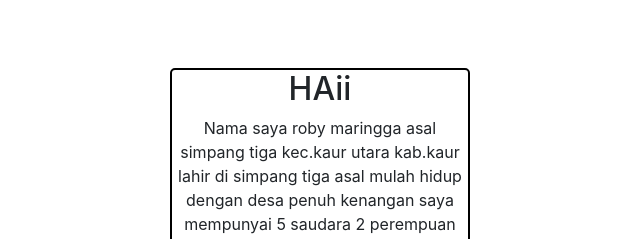
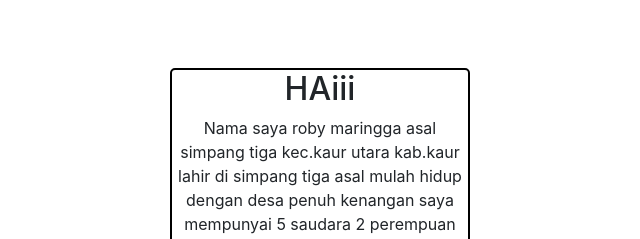
Before and after one commit to Robymaringga/My-profil, a plain HTML site: page about.html in a window 1280 px wide. Shown: the part 188-427 px from the top of the page, 320-960 px from the left. Drawn offline with Linux system fonts and the light colour scheme.

Commit message:
Update about.html

```diff
--- a/about.html
+++ b/about.html
@@ -53,7 +53,7 @@
   </nav>
   <center>
       <div class="tentang">
-        <h2 >HAii</h2>
+        <h2 >HAiii</h2>
         <p>Nama saya roby maringga asal simpang tiga kec.kaur utara kab.kaur lahir di simpang tiga asal mulah hidup dengan desa penuh kenangan saya mempunyai 5 saudara 2 perempuan dan 3 kakak laki laki saya lulusan smk 3 kaur utara sekarang sekolah di perguruan tinggi universitas muhammadiya bengkulu fakultas tekni informatika </p>
       </div>
       </center>
```
